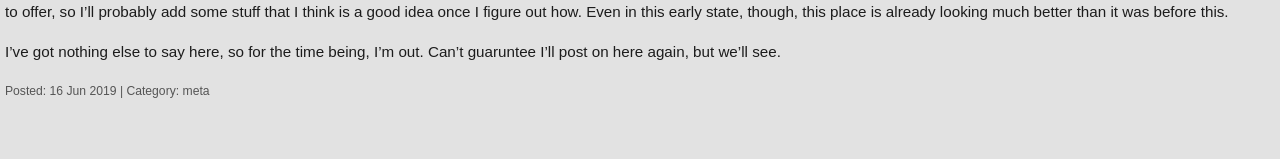
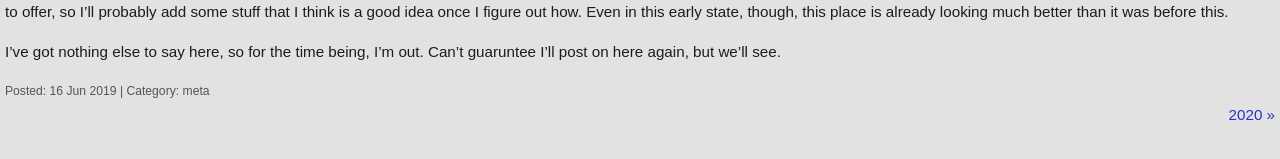
Before and after one commit to Tiyenti/Tiyenti.github.io, a Jekyll site: the page built from _posts/2019-06-16-site-update.md, in a window 1280 px wide. Shown: the part 301-460 px from the top of the page. Built offline with Jekyll 4.4.1, drawn with Linux system fonts in a browser that asks for light colours.

Commit message:
add bottom page navigation on blog posts

```diff
--- a/_layouts/post.html
+++ b/_layouts/post.html
@@ -13,3 +13,11 @@
         | Category: {{ page.category }}
     {% endif %}
 </div>
+<div class="bottomnav">
+    {% if page.previous.url %}
+    <a class="prev" href="{{page.previous.url}}">&laquo; {{page.previous.title}}</a>
+    {% endif %}
+    {% if page.next.url %}
+    <a class="next" href="{{page.next.url}}">{{page.next.title}} &raquo;</a>
+    {% endif %}
+</div>
--- a/newstyle.css
+++ b/newstyle.css
@@ -245,3 +245,21 @@
 {
     background-color:rgba(210, 120, 0, 0.2);
 }
+
+/* bottom nav */
+
+.bottomnav
+{
+    width: auto;
+}
+
+.bottomnav a {
+display: block;
+width: 50%;
+float: left;
+}
+
+.bottomnav .next {
+text-align: right;
+float: right;
+}
```
